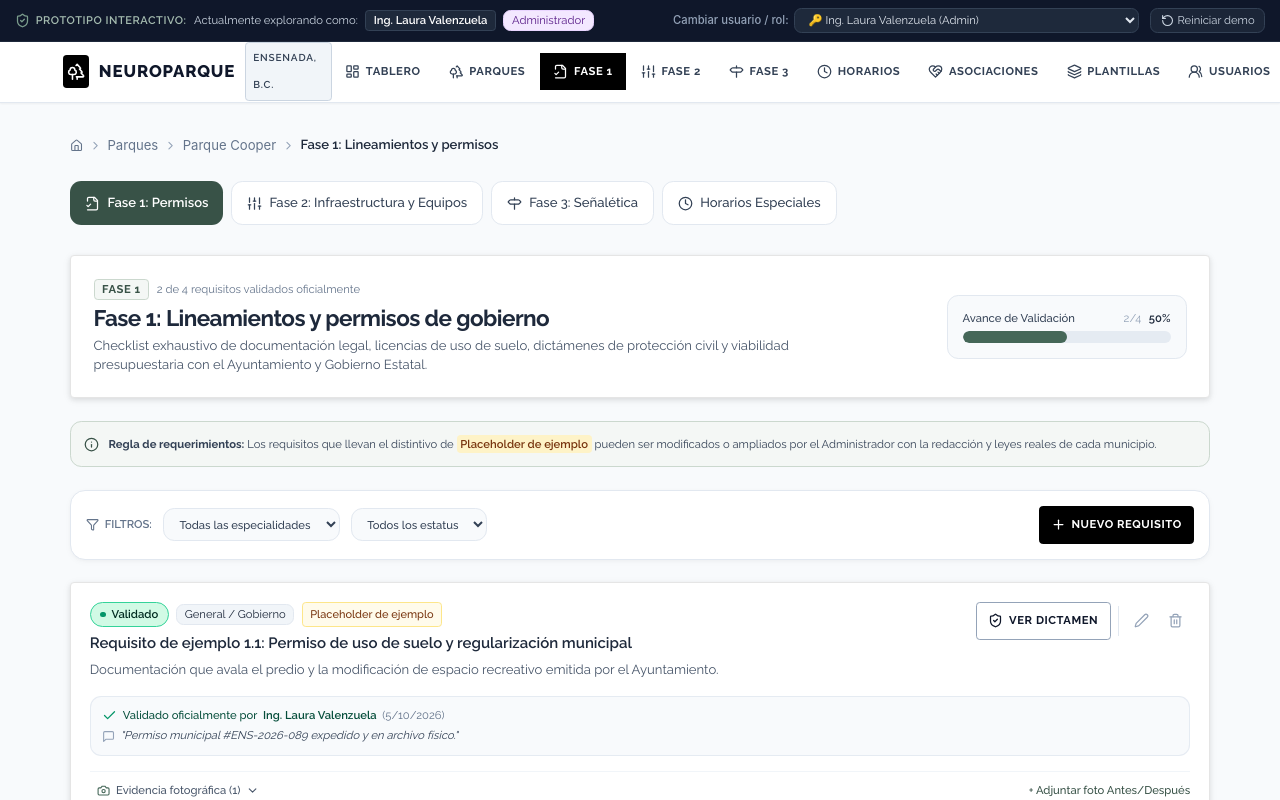
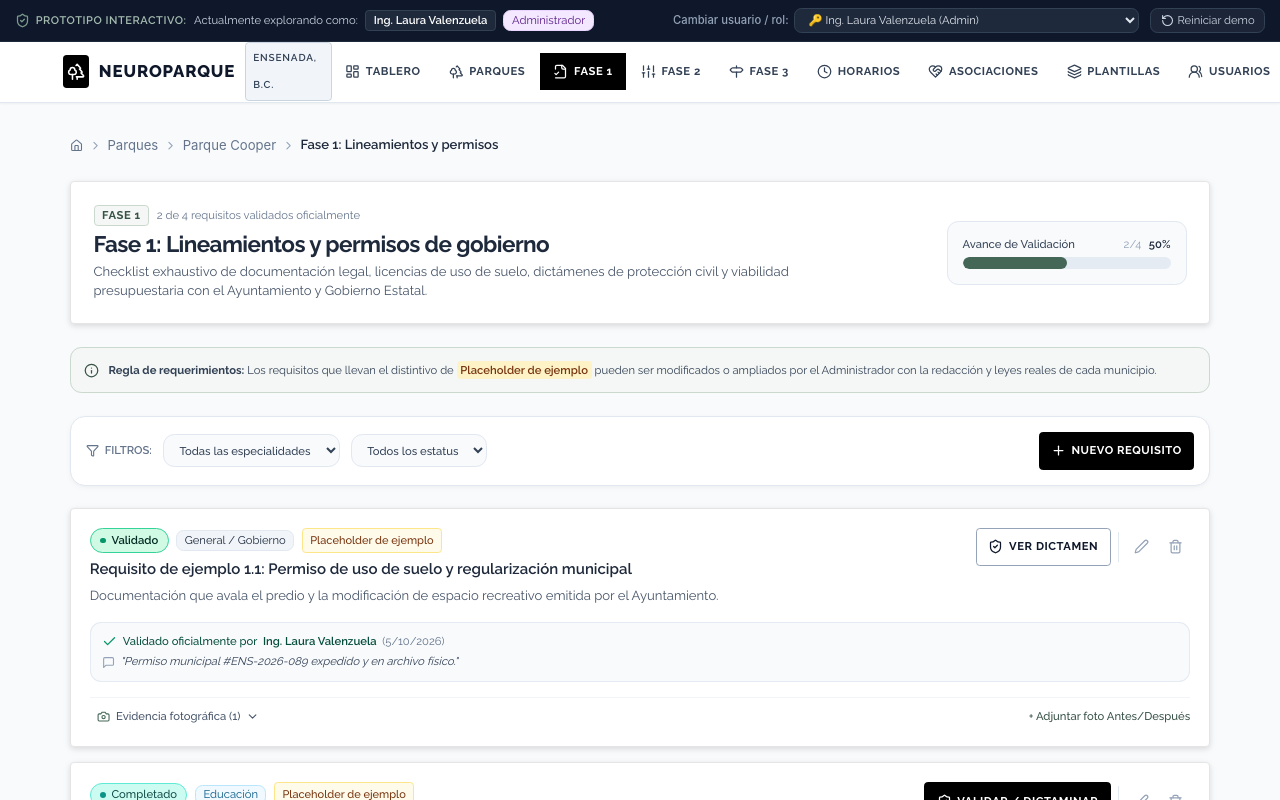
Before and after one commit to FRQ23/neuropark, a React (Vite) app: page /parks/park-ensenada-cooper/phase-1 in a window 1280 px wide. Shown: the top 800 px of the page. Built offline with nearby package versions, Linux system fonts and the light colour scheme.

Commit message:
refactor: remove duplicate secondary navigation tabs, keep only top navbar

```diff
--- a/src/components/phases/PhaseNavTabs.tsx
+++ /dev/null
@@ -1,40 +0,0 @@
-import React from 'react';
-import { NavLink } from 'react-router-dom';
-import { FileCheck2, Sliders, Signpost, Clock } from 'lucide-react';
-
-interface PhaseNavTabsProps {
-  parkId: string;
-}
-
-export const PhaseNavTabs: React.FC<PhaseNavTabsProps> = ({ parkId }) => {
-  const tabClasses = ({ isActive }: { isActive: boolean }) =>
-    `flex items-center gap-2 px-4 py-2.5 rounded-xl text-sm font-medium transition-colors whitespace-nowrap min-h-[44px] ${
-      isActive
-        ? 'bg-calm-700 text-white shadow-xs font-semibold'
-        : 'bg-white text-slate-700 hover:bg-slate-100 border border-slate-200'
-    }`;
-
-  return (
-    <nav
-      aria-label="Pestañas de fases del parque"
-      className="flex items-center gap-2 overflow-x-auto pb-2 scrollbar-none"
-    >
-      <NavLink to={`/parks/${parkId}/phase-1`} className={tabClasses}>
-        <FileCheck2 className="w-4 h-4" aria-hidden="true" />
-        <span>Fase 1: Permisos</span>
-      </NavLink>
-      <NavLink to={`/parks/${parkId}/phase-2`} className={tabClasses}>
-        <Sliders className="w-4 h-4" aria-hidden="true" />
-        <span>Fase 2: Infraestructura y Equipos</span>
-      </NavLink>
-      <NavLink to={`/parks/${parkId}/phase-3`} className={tabClasses}>
-        <Signpost className="w-4 h-4" aria-hidden="true" />
-        <span>Fase 3: Señalética</span>
-      </NavLink>
-      <NavLink to={`/parks/${parkId}/schedules`} className={tabClasses}>
-        <Clock className="w-4 h-4" aria-hidden="true" />
-        <span>Horarios Especiales</span>
-      </NavLink>
-    </nav>
-  );
-};
--- a/src/pages/ParkDetailPage.tsx
+++ b/src/pages/ParkDetailPage.tsx
@@ -6,7 +6,6 @@ import { Breadcrumbs } from '../components/common/Breadcrumbs';
 import { ProgressBar } from '../components/common/ProgressBar';
 import { Badge } from '../components/common/Badge';
 import { Button } from '../components/common/Button';
-import { PhaseNavTabs } from '../components/phases/PhaseNavTabs';
 import {
   MapPin,
   Calendar,
@@ -134,11 +133,6 @@ export const ParkDetailPage: React.FC = () => {
             )}
           </div>
         </div>
-
-        {/* Phase Navigation Tabs */}
-        <div className="pt-2 border-t border-slate-100">
-          <PhaseNavTabs parkId={park.id} />
-        </div>
       </div>
 
       {/* Grid: Sequential Phases & Assigned Committee Members */}
--- a/src/pages/Phase1PermitsPage.tsx
+++ b/src/pages/Phase1PermitsPage.tsx
@@ -3,7 +3,6 @@ import { useParams } from 'react-router-dom';
 import { requirementApi, parkApi, phaseApi } from '../services/api';
 import { Requirement, ParkRequirement, RequirementStatus, Park, Phase } from '../types';
 import { PhaseHeader } from '../components/phases/PhaseHeader';
-import { PhaseNavTabs } from '../components/phases/PhaseNavTabs';
 import { RequirementItem } from '../components/phases/RequirementItem';
 import { RequirementFormModal } from '../components/phases/RequirementFormModal';
 import { Breadcrumbs } from '../components/common/Breadcrumbs';
@@ -152,8 +151,6 @@ export const Phase1PermitsPage: React.FC = () => {
         ]}
       />
 
-      <PhaseNavTabs parkId={parkId} />
-
       <PhaseHeader
         order={1}
         name="Fase 1: Lineamientos y permisos de gobierno"
--- a/src/pages/Phase2InfrastructurePage.tsx
+++ b/src/pages/Phase2InfrastructurePage.tsx
@@ -10,7 +10,6 @@ import {
   Phase,
 } from '../types';
 import { PhaseHeader } from '../components/phases/PhaseHeader';
-import { PhaseNavTabs } from '../components/phases/PhaseNavTabs';
 import { MatrixView } from '../components/infrastructure/MatrixView';
 import { ListView } from '../components/infrastructure/ListView';
 import { AddAreaModal } from '../components/infrastructure/AddAreaModal';
@@ -197,8 +196,6 @@ export const Phase2InfrastructurePage: React.FC = () => {
         ]}
       />
 
-      <PhaseNavTabs parkId={parkId} />
-
       <PhaseHeader
         order={2}
         name="Fase 2: Infraestructura, Equipamiento y Colores"
--- a/src/pages/Phase3SignagePage.tsx
+++ b/src/pages/Phase3SignagePage.tsx
@@ -3,7 +3,6 @@ import { useParams } from 'react-router-dom';
 import { requirementApi, parkApi, phaseApi } from '../services/api';
 import { Requirement, ParkRequirement, RequirementStatus, Park, Phase } from '../types';
 import { PhaseHeader } from '../components/phases/PhaseHeader';
-import { PhaseNavTabs } from '../components/phases/PhaseNavTabs';
 import { RequirementItem } from '../components/phases/RequirementItem';
 import { RequirementFormModal } from '../components/phases/RequirementFormModal';
 import { Breadcrumbs } from '../components/common/Breadcrumbs';
@@ -139,8 +138,6 @@ export const Phase3SignagePage: React.FC = () => {
         ]}
       />
 
-      <PhaseNavTabs parkId={parkId} />
-
       <PhaseHeader
         order={3}
         name="Fase 3: Señalética Inclusiva y Acuerdos Comunitarios"
--- a/src/pages/SchedulesPage.tsx
+++ b/src/pages/SchedulesPage.tsx
@@ -3,7 +3,6 @@ import { useParams } from 'react-router-dom';
 import { scheduleApi, parkApi } from '../services/api';
 import { ParkSchedule, Park } from '../types';
 import { Breadcrumbs } from '../components/common/Breadcrumbs';
-import { PhaseNavTabs } from '../components/phases/PhaseNavTabs';
 import { Button } from '../components/common/Button';
 import { Badge } from '../components/common/Badge';
 import { ScheduleModal } from '../components/schedules/ScheduleModal';
@@ -101,8 +100,6 @@ export const SchedulesPage: React.FC = () => {
           { label: 'Horarios Especiales' },
         ]}
       />
-
-      <PhaseNavTabs parkId={parkId} />
 
       {/* Explanatory banner based on client transcript */}
       <div className="card-calm p-6 space-y-3 bg-gradient-to-r from-calm-50/90 to-slate-50 border-calm-200">
```
Also changed, not shown: 1 other file (tests, documents, lock files or other folders).
